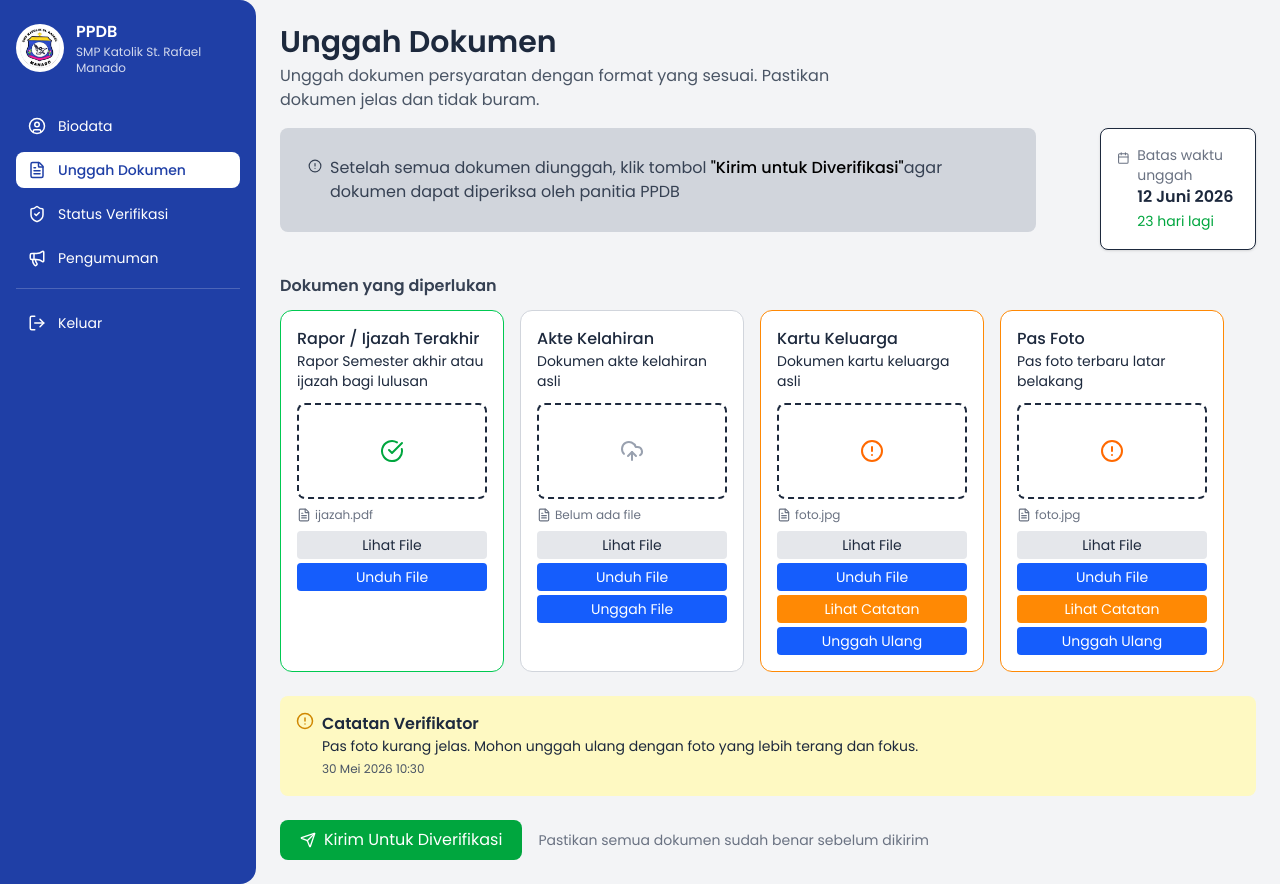
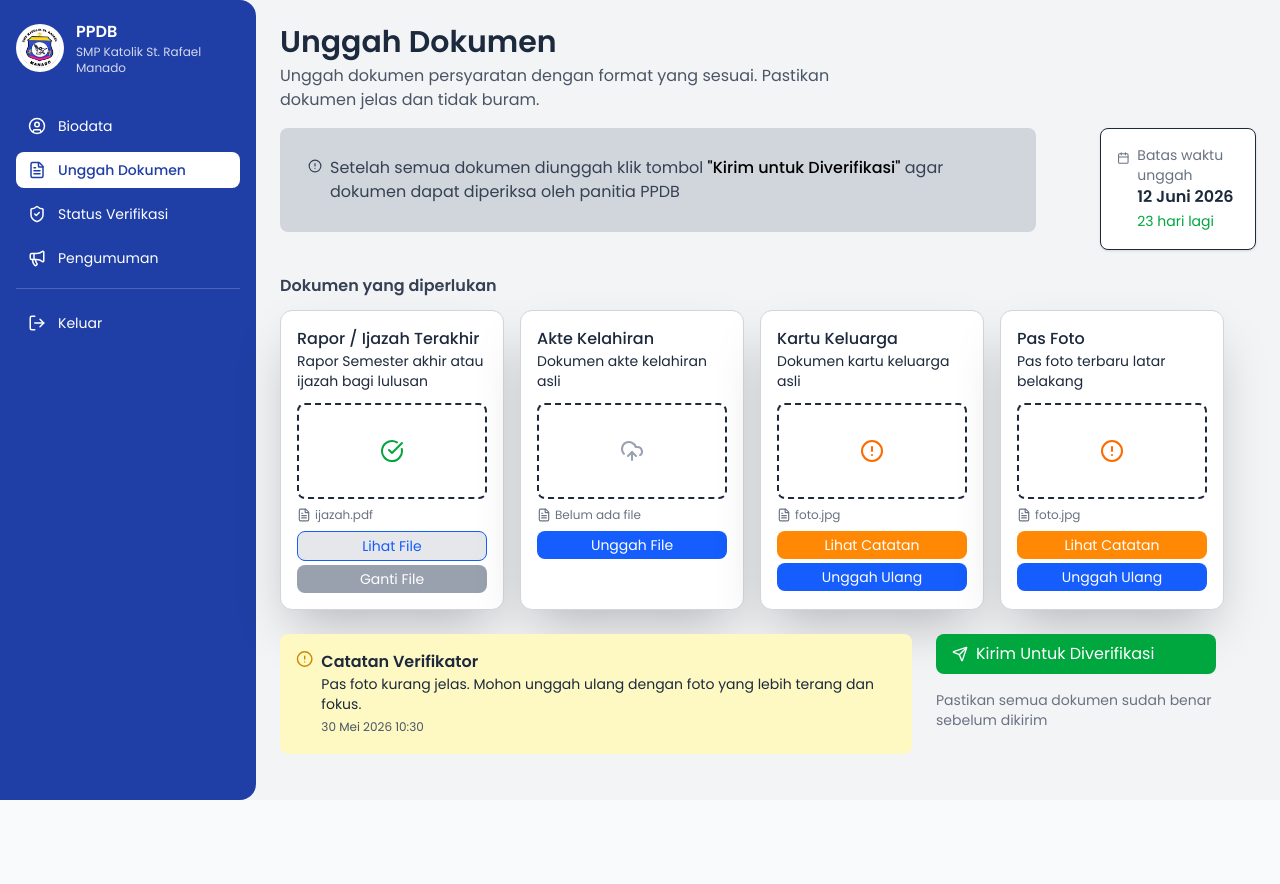
Before and after one commit to mrco23/rpl, a React (Vite) app in the folder fe/: page /pendaftar/unggah-dokumen in a window 1280 px wide. After the commit the page ends 800 px from the top, so only its background shows below. Built offline with nearby package versions, Linux system fonts and the light colour scheme.

Commit message:
fix-tampilan dupload dokumen

```diff
--- a/fe/src/pages/pendaftar/Register.jsx
+++ b/fe/src/pages/pendaftar/Register.jsx
@@ -1,6 +1,7 @@
 import React, { useState } from "react";
 import { IoArrowBackSharp } from "react-icons/io5";
 import { useNavigate } from "react-router-dom";
+import { ArrowRight } from "lucide-react";
 
 export default function ApplicantRegisterPage() {
   const navigate = useNavigate();
@@ -252,9 +253,23 @@ export default function ApplicantRegisterPage() {
               <button
                 type="button"
                 onClick={handleNext}
-                className="px-6 py-3 border-[#274ac0] bg-[#274ac0]  text-white rounded-md hover:bg-[#2343ad] transition"
+                className="
+    px-6 py-2 bg-[#274ac0] text-white rounded-md
+    hover:bg-[#2343ad]
+    transition-all duration-300
+    flex items-center gap-2 group cursor-pointer
+  "
               >
-                LANJUT →
+                <span className="flex items-center gap-2">
+                  LANJUT
+                  <ArrowRight
+                    size={14}
+                    className="
+        transition-transform duration-300
+        group-hover:translate-x-1
+      "
+                  />
+                </span>
               </button>
             </div>
           </form>
@@ -314,12 +329,12 @@ export default function ApplicantRegisterPage() {
               <button
                 type="button"
                 onClick={() => setStep(1)}
-                className="px-10 py-3 bg-gray-300 rounded-md"
+                className="px-10 py-2 bg-gray-300 rounded-md"
               >
                 ← Kembali
               </button>
 
-              <button className="px-10 py-3 border border-[#274ac0] bg-[#274ac0] hover:bg-[#2343ad] text-white rounded-md">
+              <button className="px-10 py-2 border border-[#274ac0] bg-[#274ac0] hover:bg-[#2343ad] text-white rounded-md">
                 Selesaikan
               </button>
             </div>
--- a/fe/src/pages/pendaftar/UnggahDokumen.jsx
+++ b/fe/src/pages/pendaftar/UnggahDokumen.jsx
@@ -24,10 +24,10 @@ function UnggahDokumen() {
         <div className="bg-gray-300 text-md text-gray-700 p-7 rounded-lg flex gap-2 items-start max-w-4xl">
           <AlertCircle size={20} />
           <p>
-            Setelah semua dokumen diunggah, klik tombol{" "}
+            Setelah semua dokumen diunggah klik tombol{" "}
             <span className="font-medium text-black">
               "Kirim untuk Diverifikasi"
-            </span>
+            </span>{" "}
             agar dokumen dapat diperiksa oleh panitia PPDB
           </p>
         </div>
@@ -81,7 +81,9 @@ function UnggahDokumen() {
       </div>
 
       {/* Catatan */}
-      <div className="mt-6 bg-yellow-100 p-4 rounded-lg flex gap-2">
+      <div className="mt-6 flex justify-between items-start gap-6">
+        {/* KIRI */}
+        <div className="bg-yellow-100 p-4 rounded-lg flex gap-2 flex-1">
           <AlertCircle className="text-yellow-600" size={18} />
           <div>
             <p className="font-semibold">Catatan Verifikator</p>
@@ -93,15 +95,16 @@ function UnggahDokumen() {
           </div>
         </div>
 
-      {/* Action */}
-      <div className="mt-6 flex items-center gap-4">
-        <button className="flex items-center gap-2 bg-green-600 hover:bg-green-700 text-white px-5 py-2 rounded-lg">
+        {/* KANAN */}
+        <div className="flex flex-col gap-4">
+          <button className="flex items-center gap-2 bg-green-600 hover:bg-green-700 text-white px-4 py-2 rounded-lg w-70">
             <Send size={16} />
             Kirim Untuk Diverifikasi
           </button>
-        <p className="text-sm text-gray-500">
+          <p className="text-sm text-gray-500 max-w-xs">
             Pastikan semua dokumen sudah benar sebelum dikirim
           </p>
+        </div>
       </div>
     </div>
   );
@@ -110,9 +113,9 @@ function UnggahDokumen() {
 function DokumenCard({ title, status, deskcripsi, fileName }) {
   return (
     <div
-      className={`w-56 p-4 rounded-xl border bg-white
-      ${status === "success" && "border-green-500"}
-      ${status === "error" && "border-orange-400 bg-orange-50"}
+      className={`w-56 p-4 rounded-xl border bg-white shadow-2xl
+      ${status === "success" && "border-gray-300"}
+      ${status === "error" && "border-gray-300 bg-orange-50"}
       ${status === "empty" && "border-gray-300"}
     `}
     >
@@ -133,28 +136,30 @@ function DokumenCard({ title, status, deskcripsi, fileName }) {
 
       {/* Buttons */}
       <div className="mt-2 space-y-1">
-        <div className="mt-2 space-y-1">
-          <button className="w-full text-sm bg-gray-200 py-1 rounded">
+        {status === "success" && (
+          <>
+            <button className="w-full text-sm text-blue-600 bg-gray-200 py-1 rounded-lg border border-b-blue-600 cursor-pointer">
               Lihat File
             </button>
 
-          <button className="w-full text-sm bg-blue-600 text-white py-1 rounded">
-            Unduh File
+            <button className="w-full text-sm bg-gray-400  text-white py-1 rounded-lg cursor-pointer">
+              Ganti File
             </button>
-        </div>
+          </>
+        )}
 
         {status === "empty" && (
-          <button className="w-full text-sm bg-blue-600 text-white py-1 rounded">
+          <button className="w-full text-sm bg-blue-600 text-white py-1 rounded-lg cursor-pointer">
             Unggah File
           </button>
         )}
 
         {status === "error" && (
           <>
-            <button className="w-full text-sm bg-orange-400 text-white py-1 rounded">
+            <button className="w-full text-sm bg-orange-400 text-white py-1 rounded-lg cursor-pointer">
               Lihat Catatan
             </button>
-            <button className="w-full text-sm bg-blue-600 text-white py-1 rounded">
+            <button className="w-full text-sm bg-blue-600 text-white py-1 rounded-lg cursor-pointer">
               Unggah Ulang
             </button>
           </>
--- a/fe/src/pages/public/LandingPage.jsx
+++ b/fe/src/pages/public/LandingPage.jsx
@@ -5,14 +5,15 @@ import QuotePage from "./Sambutan";
 import AchievementsPreview from "./AchievementsPreview";
 import NewsPreview from "./NewsPreview";
 import { useNavigate } from "react-router";
+import { Link } from "react-router-dom";
 
 export default function LandingPage() {
   const navigate = useNavigate();
   const stats = [
-    { value: "10", label: "Program Unggulan" },
-    { value: "10", label: "Fasilitas" },
-    { value: "12", label: "Ekstrakurikuler" },
-    { value: "25", label: "Prestasi" },
+    { value: "10", label: "Program Unggulan", path: "/program" },
+    { value: "10", label: "Fasilitas", path: "/fasilitas" },
+    { value: "12", label: "Ekstrakurikuler", path: "/ekstrakurikuler" },
+    { value: "25", label: "Prestasi", path: "/prestasi" },
   ];
 
   return (
@@ -52,14 +53,21 @@ export default function LandingPage() {
 
           {/* Statistik Cards */}
           {/* Statistik Cards */}
-          <div className="absolute left-1/2 -translate-x-1/2 bottom-[-100px] w-full max-w-6xl px-6">
+          <div className="absolute left-1/2 -translate-x-1/2 bottom-[-100px] w-full max-w-6xl px-5">
             <div className="grid grid-cols-2 md:grid-cols-4 gap-24">
-              {stats.map((item, idx) => (
-                <div key={idx} className="flex flex-col">
-                  {/* CARD */}
-                  <div className="bg-white rounded-lg py-8 px-8 text-center shadow-lg relative w-full">
+              {stats.map((item) => (
+                <div className="flex flex-col group">
+                  <Link to={item.path}>
+                    <div
+                      className="
+      bg-white rounded-lg py-8 px-8 text-center shadow-md relative w-full
+      cursor-pointer transition-all duration-300
+      hover:shadow-xl hover:-translate-y-2
+      overflow-hidden
+    "
+                    >
                       {/* Icon */}
-                    <span className="absolute top-3 right-4 text-blue-900 text-5xl">
+                      <span className="absolute top-3 right-4 text-blue-900 text-4xl opacity-100">
                         ✦
                       </span>
 
@@ -69,11 +77,34 @@ export default function LandingPage() {
                       </h1>
 
                       {/* Label */}
-                    <p className="text-blue-900 text-sm mt-2">{item.label}</p>
+                      <p className="text-blue-900 font-medium text-sm mt-2">
+                        {item.label}
+                      </p>
+
+                      {/* GARIS DALAM */}
+                      <div
+                        className="
+        absolute bottom-0 left-0 w-full h-1 bg-blue-900
+
+        transform scale-x-0 origin-left
+        transition-all duration-300
+
+        group-hover:scale-x-100
+      "
+                      ></div>
                     </div>
+                  </Link>
 
-                  {/* GARIS FULL WIDTH (SAMA DENGAN CARD) */}
-                  <div className="w-full h-1 bg-blue-900 rounded mt-3"></div>
+                  {/* GARIS LUAR */}
+                  <div
+                    className="
+    w-full h-1 bg-blue-900 rounded mt-3
+
+    transition-all duration-300
+    group-hover:opacity-0
+    group-hover:scale-x-0
+  "
+                  ></div>
                 </div>
               ))}
             </div>
```
Lines whose indentation alone changed are shown as unchanged.
